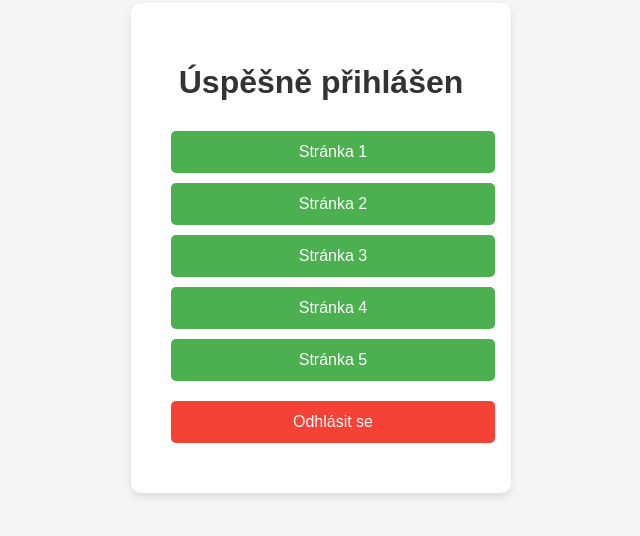
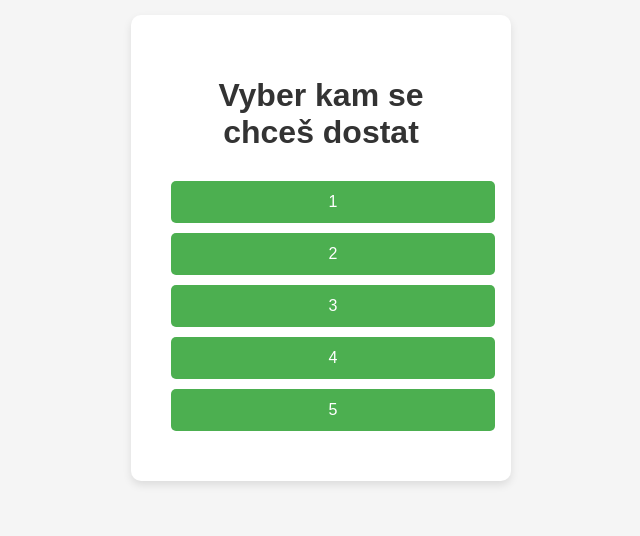
Before and after one commit to Kotakovec/Kotak, a plain HTML site: page Buttons/index.html in a window 1280 px wide. Shown: the part 152-688 px from the top of the page, without its empty margins (319-959 px from the left). Drawn offline with Linux system fonts and the light colour scheme.

Commit message:
Update index.html

```diff
--- a/Buttons/index.html
+++ b/Buttons/index.html
@@ -56,15 +56,14 @@
 </head>
 <body>
     <div class="container">
-        <h1>Úspěšně přihlášen</h1>
+        <h1>Vyber kam se chceš dostat</h1>
 
-        <a href="https://kotak.frcreator.eu/site/1" class="button">Stránka 1</a>
-        <a href="https://kotak.frcreator.eu/site/2" class="button">Stránka 2</a>
-        <a href="https://kotak.frcreator.eu/site/3" class="button">Stránka 3</a>
-        <a href="https://kotak.frcreator.eu/site/4" class="button">Stránka 4</a>
-        <a href="https://kotak.frcreator.eu/site/5" class="button">Stránka 5</a>
+        <a href="https://kotak.frcreator.eu/site/1" class="button">1</a>
+        <a href="https://kotak.frcreator.eu/site/2" class="button">2</a>
+        <a href="https://kotak.frcreator.eu/site/3" class="button">3</a>
+        <a href="https://kotak.frcreator.eu/site/4" class="button">4</a>
+        <a href="https://kotak.frcreator.eu/site/5" class="button">5</a>
 
-        <a href="#" class="button logout">Odhlásit se</a>
     </div>
 </body>
 </html>
```
